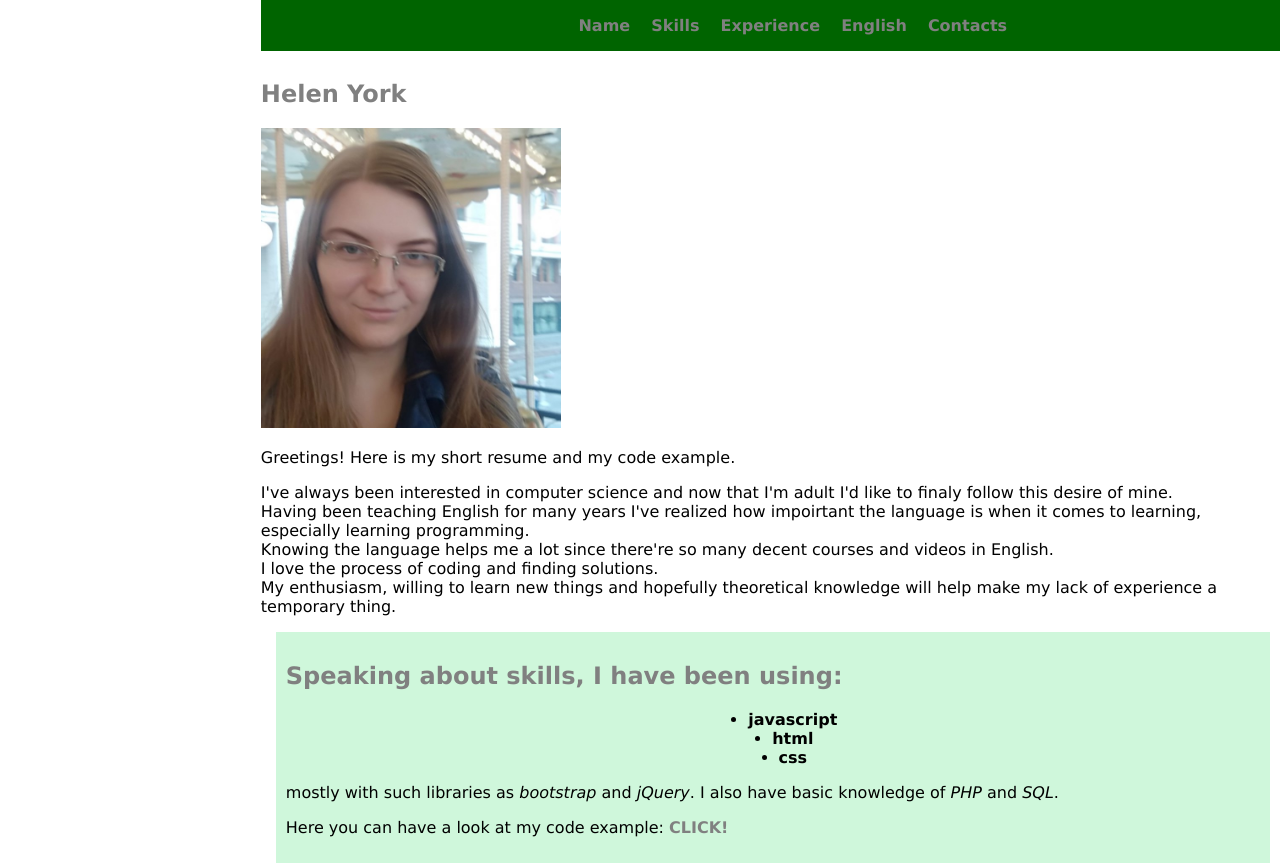
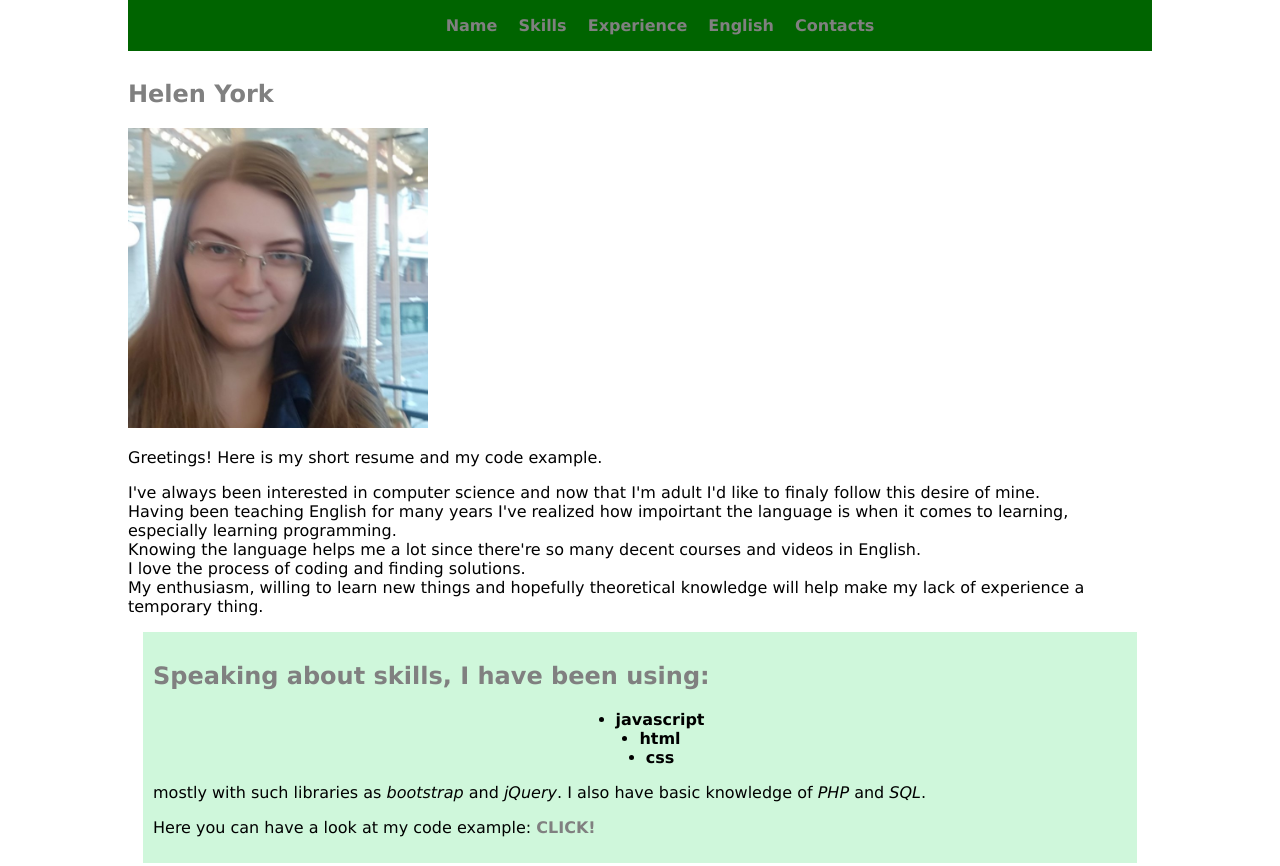
Before and after one commit to LenaYork/rsschool-cv-old, a plain HTML site: page index.html in a window 1280 px wide. Shown: the top 866 px of the page. Drawn offline with Linux system fonts and the light colour scheme.

Commit message:
fix: css order correction

```diff
--- a/style.css
+++ b/style.css
@@ -1,6 +1,7 @@
 a {
 	text-decoration: none;
-	font-weight: bold;
+  font-weight: bold;
+
 	color: grey;
 }
 a:hover {
@@ -18,17 +19,18 @@ ul.menu li {
 }
 
 header {
-  width: 1024px;
   position: fixed;
   top: 0;
+  width: 1024px;
 }
 
 .navigation {
-	background-color: #006400;
-  width: 1024px;
   display: flex;
   justify-content: center;
   align-items: center;
+  width: 1024px;
+
+	background-color: #006400;
 }
 
 h1, h2 {
@@ -36,24 +38,26 @@ h1, h2 {
 }
 
 #skills, #english {
-	background-color: #cff7db;
   margin: 15px;
   padding: 10px;
 
+	background-color: #cff7db;
 }
 
 footer {
   width: 1024px;
+
+  text-align: center;
+
 	background-color: #148238;
-	text-align: center;
 }
 
 
 .main-container {
   margin: 0 auto;
   width: 1024px;
-  font-family: 'Lucida Sans', Geneva, Verdana, sans-serif;
-  width: 60%;
+
+  font-family: 'Lucida Sans', 'Lucida Sans Regular', 'Lucida Grande', 'Lucida Sans Unicode', Geneva, Verdana, sans-serif
 }
 
 .central-list {
```
